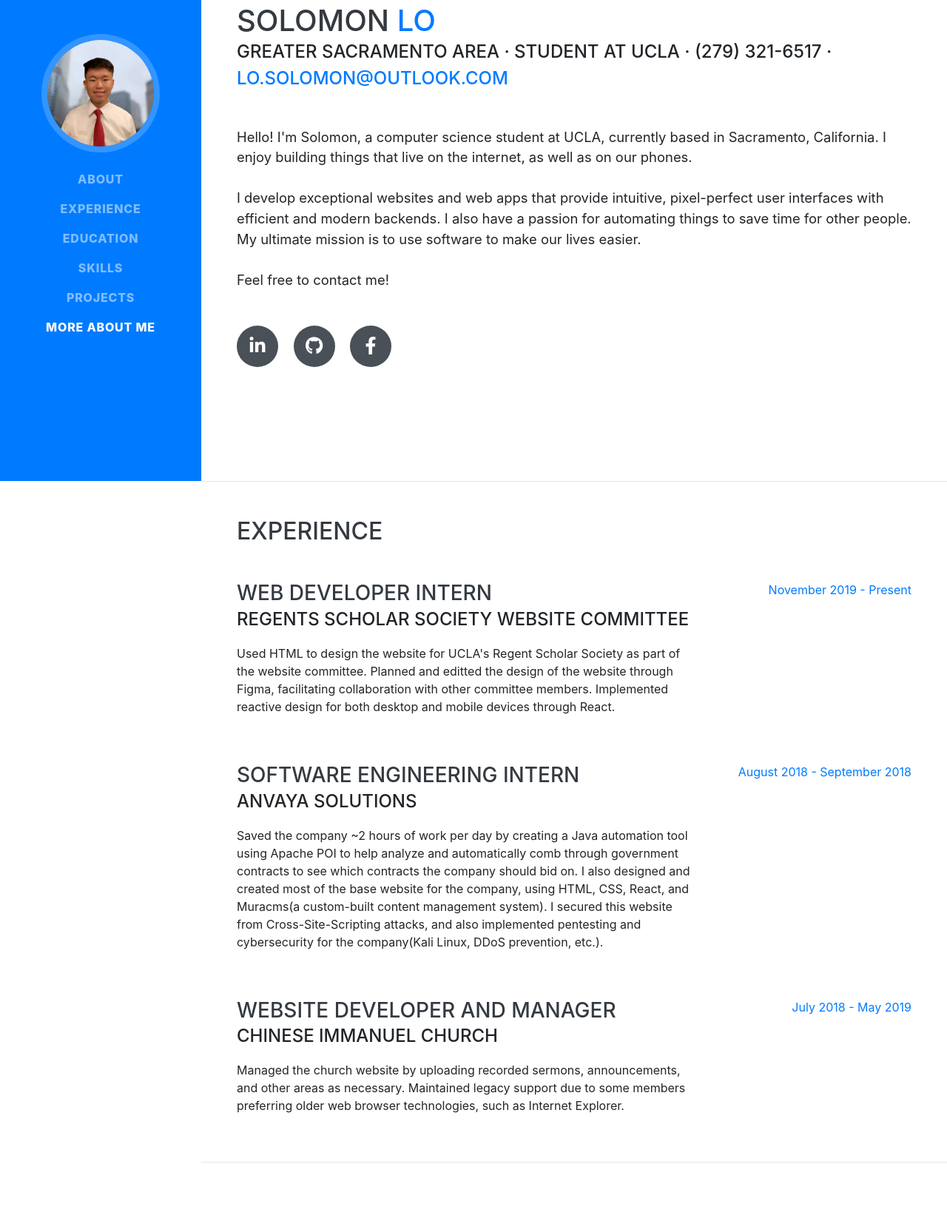
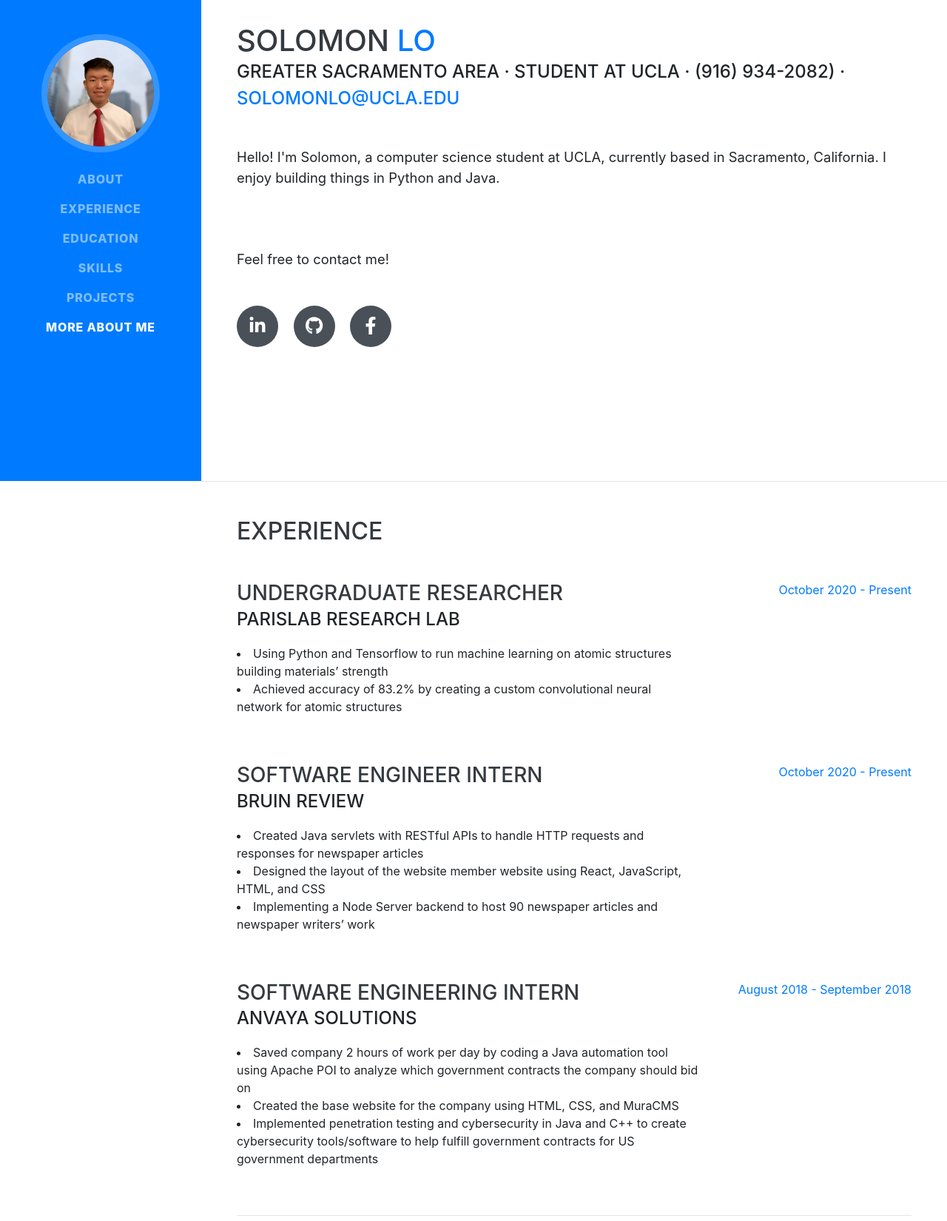
Before and after one commit to solomon-lo/solomon-lo.github.io, a website with bundled scripts: page index.html in a window 1280 px wide. Shown: the part 150-1800 px from the top of the page at 74% size. Built offline with nearby package versions, Linux system fonts and the light colour scheme; a web font is replaced by a local one.

Commit message:
updated formatting

```diff
--- a/index.html
+++ b/index.html
@@ -1,39 +1,58 @@
 <!DOCTYPE html>
 <html lang="en">
-
   <head>
-
-  <meta charset="utf-8">
-  <meta name="viewport" content="width=device-width, initial-scale=1, shrink-to-fit=no">
-  <meta name="description" content="">
-  <meta name="author" content="">
+    <meta charset="utf-8" />
+    <meta
+      name="viewport"
+      content="width=device-width, initial-scale=1, shrink-to-fit=no"
+    />
+    <meta name="description" content="" />
+    <meta name="author" content="" />
 
     <title>Resume - Start Bootstrap Theme</title>
 
     <!-- Bootstrap core CSS -->
-  <link href="vendor/bootstrap/css/bootstrap.min.css" rel="stylesheet">
+    <link href="vendor/bootstrap/css/bootstrap.min.css" rel="stylesheet" />
 
     <!-- Custom fonts for this template -->
-  <link href="https://fonts.googleapis.com/css?family=Saira+Extra+Condensed:500,700" rel="stylesheet">
-  <link href="https://fonts.googleapis.com/css?family=Muli:400,400i,800,800i" rel="stylesheet">
-  <link href="vendor/fontawesome-free/css/all.min.css" rel="stylesheet">
+    <link
+      href="https://fonts.googleapis.com/css?family=Saira+Extra+Condensed:500,700"
+      rel="stylesheet"
+    />
+    <link
+      href="https://fonts.googleapis.com/css?family=Muli:400,400i,800,800i"
+      rel="stylesheet"
+    />
+    <link href="vendor/fontawesome-free/css/all.min.css" rel="stylesheet" />
 
     <!-- Custom styles for this template -->
-  <link href="css/resume.min.css" rel="stylesheet">
-
+    <link href="css/resume.min.css" rel="stylesheet" />
   </head>
 
   <body id="page-top">
-
-  <nav class="navbar navbar-expand-lg navbar-dark bg-primary fixed-top" id="sideNav">
+    <nav
+      class="navbar navbar-expand-lg navbar-dark bg-primary fixed-top"
+      id="sideNav"
+    >
       <a class="navbar-brand js-scroll-trigger" href="#page-top">
         <span class="d-block d-lg-none">Solomon Lo</span>
         <span class="d-none d-lg-block">
-        <img class="img-fluid img-profile rounded-circle mx-auto mb-2" src="img/profile.jpg" alt="">
+          <img
+            class="img-fluid img-profile rounded-circle mx-auto mb-2"
+            src="img/profile.jpg"
+            alt=""
+          />
         </span>
       </a>
-    <button class="navbar-toggler" type="button" data-toggle="collapse" data-target="#navbarSupportedContent"
-      aria-controls="navbarSupportedContent" aria-expanded="false" aria-label="Toggle navigation">
+      <button
+        class="navbar-toggler"
+        type="button"
+        data-toggle="collapse"
+        data-target="#navbarSupportedContent"
+        aria-controls="navbarSupportedContent"
+        aria-expanded="false"
+        aria-label="Toggle navigation"
+      >
         <span class="navbar-toggler-icon"></span>
       </button>
       <div class="collapse navbar-collapse" id="navbarSupportedContent">
@@ -42,10 +61,14 @@
             <a class="nav-link js-scroll-trigger" href="#about">About</a>
           </li>
           <li class="nav-item">
-          <a class="nav-link js-scroll-trigger" href="#experience">Experience</a>
+            <a class="nav-link js-scroll-trigger" href="#experience"
+              >Experience</a
+            >
           </li>
           <li class="nav-item">
-          <a class="nav-link js-scroll-trigger" href="#education">Education</a>
+            <a class="nav-link js-scroll-trigger" href="#education"
+              >Education</a
+            >
           </li>
           <li class="nav-item">
             <a class="nav-link js-scroll-trigger" href="#skills">Skills</a>
@@ -54,34 +77,36 @@
             <a class="nav-link js-scroll-trigger" href="#interests">Projects</a>
           </li>
           <li class="nav-item">
-          <a class="nav-link js-scroll-trigger" href="#awards">More About Me</a>
+            <a class="nav-link js-scroll-trigger" href="#awards"
+              >More About Me</a
+            >
           </li>
         </ul>
       </div>
     </nav>
 
     <div class="container-fluid p-0">
-
-    <section class="resume-section p-3 p-lg-5 d-flex align-items-center" id="about">
+      <section
+        class="resume-section p-3 p-lg-5 d-flex align-items-center"
+        id="about"
+      >
         <div class="w-100">
-        <h1 class="mb-0">Solomon
+          <h1 class="mb-0">
+            Solomon
             <span class="text-primary">Lo</span>
           </h1>
-        <div class="subheading mb-5">Greater Sacramento Area · Student at UCLA · (279) 321-6517 ·
-          <a href="mailto:name@email.com">lo.solomon@outlook.com</a>
+          <div class="subheading mb-5">
+            Greater Sacramento Area · Student at UCLA · (916) 934-2082) ·
+            <a href="mailto:name@email.com">solomonlo@ucla.edu</a>
           </div>
-        <p class="lead mb-5">Hello! I'm Solomon, a computer science student at UCLA, currently based in Sacramento,
-          California.
-          I enjoy building things that live on the internet, as well as on our phones.
+          <p class="lead mb-5">
+            Hello! I'm Solomon, a computer science student at UCLA, currently
+            based in Sacramento, California. I enjoy building things in Python and Java.
             <br />
             <br />
-          I develop exceptional websites and web apps that provide intuitive, pixel-perfect user interfaces with
-          efficient and modern backends. I also have a passion for automating things to save time for other people. My
-          ultimate mission is to use software to make our lives easier.
             <br />
             <br />
             Feel free to contact me!
-
           </p>
           <div class="social-icons">
             <a href="https://www.linkedin.com/in/solomonlo/">
@@ -97,189 +122,273 @@
         </div>
       </section>
 
-    <hr class="m-0">
+      <hr class="m-0" />
 
-    <section class="resume-section p-3 p-lg-5 d-flex justify-content-center" id="experience">
+      <section
+        class="resume-section p-3 p-lg-5 d-flex justify-content-center"
+        id="experience"
+      >
         <div class="w-100">
           <h2 class="mb-5">Experience</h2>
 
-        <div class="resume-item d-flex flex-column flex-md-row justify-content-between mb-5">
+
+          <div
+            class="resume-item d-flex flex-column flex-md-row justify-content-between mb-5"
+          >
             <div class="resume-content">
-            <h3 class="mb-0">Web Developer Intern</h3>
-            <div class="subheading mb-3">Regents Scholar Society Website Committee</div>
-            <p>Used HTML to design the website for UCLA's Regent Scholar Society as part of the website committee.
-              Planned and editted the design of the website through Figma, facilitating collaboration with other
-              committee members. Implemented reactive design for both desktop and mobile devices through React. </p>
+              <h3 class="mb-0">Undergraduate Researcher</h3>
+              <div class="subheading mb-3">ParisLAB Research Lab</div>
+              <p>
+                <li>
+                  <i class="fa-li fa fa-check"></i>
+                  Using Python and Tensorflow to run machine learning on atomic structures building materials’ strength
+                </li>
+                <li>
+                  Achieved accuracy of 83.2% by creating a custom convolutional neural network for atomic structures
+                </li>
+              </p>
             </div>
             <div class="resume-date text-md-right">
-            <span class="text-primary">November 2019 - Present</span>
+              <span class="text-primary">October 2020 - Present</span>
             </div>
           </div>
 
-        <div class="resume-item d-flex flex-column flex-md-row justify-content-between mb-5">
+          <div
+            class="resume-item d-flex flex-column flex-md-row justify-content-between mb-5"
+          >
+            <div class="resume-content">
+              <h3 class="mb-0">Software Engineer Intern</h3>
+              <div class="subheading mb-3">Bruin Review</div>
+              <p>
+                <li>
+                  <i class="fa-li fa fa-check"></i>
+                  Created Java servlets with RESTful APIs to handle HTTP requests and responses for newspaper articles
+                </li>
+                <li>
+                  Designed the layout of the website member website using React, JavaScript, HTML, and CSS
+                </li>
+                <li>
+                  Implementing a Node Server backend to host 90 newspaper articles and newspaper writers’ work
+                </li>
+              </p>
+            </div>
+            <div class="resume-date text-md-right">
+              <span class="text-primary">October 2020 - Present</span>
+            </div>
+          </div>
+
+
+          <div
+          class="resume-item d-flex flex-column flex-md-row justify-content-between mb-5"
+        >
           <div class="resume-content">
             <h3 class="mb-0">Software Engineering Intern</h3>
             <div class="subheading mb-3">Anvaya Solutions</div>
-            <p>Saved the company ~2 hours of work per day by creating a Java automation tool using Apache POI to help
-              analyze and automatically comb through government contracts to see which contracts the company should bid
-              on. I also designed and created most of the base website for the company, using HTML, CSS, React, and
-              Muracms(a custom-built content management system). I secured this website from Cross-Site-Scripting
-              attacks, and also implemented pentesting and cybersecurity for the company(Kali Linux, DDoS prevention,
-              etc.).</p>
+            <p>
+              <li>
+                <i class="fa-li fa fa-check"></i>
+                Saved company 2 hours of work per day by coding a Java
+                automation tool using Apache POI to analyze which government
+                contracts the company should bid on
+              </li>
+              <li>
+                Created the base website for the company using HTML, CSS, and
+                MuraCMS
+              </li>
+
+              <li>
+                <i class="fa-li fa fa-check"></i>
+                Implemented penetration testing and cybersecurity in Java and
+                C++ to create cybersecurity tools/software to help fulfill
+                government contracts for US government departments
+              </li>
+            </p>
           </div>
           <div class="resume-date text-md-right">
             <span class="text-primary">August 2018 - September 2018</span>
           </div>
         </div>
 
-        <div class="resume-item d-flex flex-column flex-md-row justify-content-between">
-          <div class="resume-content">
-            <h3 class="mb-0">Website Developer and Manager</h3>
-            <div class="subheading mb-3">Chinese Immanuel Church</div>
-            <p>Managed the church website by uploading recorded sermons, announcements, and other areas as necessary.
-              Maintained legacy support due to some members preferring older web browser technologies, such as Internet
-              Explorer.</p>
-          </div>
-          <div class="resume-date text-md-right">
-            <span class="text-primary">July 2018 - May 2019</span>
-          </div>
-        </div>
+      <hr class="m-0" />
 
-      </div>
-
-    </section>
-
-    <hr class="m-0">
-
-    <section class="resume-section p-3 p-lg-5 d-flex align-items-center" id="education">
+      <section
+        class="resume-section p-3 p-lg-5 d-flex align-items-center"
+        id="education"
+      >
         <div class="w-100">
           <h2 class="mb-5">Education</h2>
 
-        <div class="resume-item d-flex flex-column flex-md-row justify-content-between mb-5">
+          <div
+            class="resume-item d-flex flex-column flex-md-row justify-content-between mb-5"
+          >
             <div class="resume-content">
               <h3 class="mb-0">University of California, Los Angeles</h3>
-            <div class="subheading mb-3">Bachelor of Science in <b>Computer Science</b></div>
-            <p><b>Regent Scholar:</b> Honor awarded to the top <b>1.5%</b> of applicants based on academic and
-              extracurricular achievement</p>
-              <p><b>Alumni Scholar:</b> Honor awarded for demonstrating academic excellence, powerful leadership and a desire to effect positive change.</p>
+              <div class="subheading mb-3">
+                Bachelor of Science in <b>Computer Science</b>
+              </div>
+              <p>
+                <b>Regent Scholar:</b> Honor awarded to the top <b>1.5%</b> of
+                applicants based on academic and extracurricular achievement
+              </p>
+              <p>
+                <b>Alumni Scholar:</b> Honor awarded for demonstrating academic
+                excellence, powerful leadership and a desire to effect positive
+                change.
+              </p>
             </div>
             <div class="resume-date text-md-right">
               <span class="text-primary">August 2019 - Present</span>
             </div>
           </div>
 
-        <div class="resume-item d-flex flex-column flex-md-row justify-content-between">
+          <div
+            class="resume-item d-flex flex-column flex-md-row justify-content-between"
+          >
             <div class="resume-content">
               <h3 class="mb-0">Vista del Lago High School</h3>
               <div class="subheading mb-3">Class Rank: 3/444</div>
-            <p>Math Club President
-              <br />Tutor for AP Computer Science and AP Physics
-              <br />QuizBowl Club Team Captain
-              <br />Class Senator
+              <p>
+                Math Club President <br />Tutor for AP Computer Science and AP
+                Physics <br />QuizBowl Club Team Captain <br />Class Senator
               </p>
             </div>
             <div class="resume-date text-md-right">
               <span class="text-primary">August 2016 - May 2019</span>
             </div>
           </div>
-
         </div>
       </section>
 
-    <hr class="m-0">
+      <hr class="m-0" />
 
-    <section class="resume-section p-3 p-lg-5 d-flex align-items-center" id="skills">
+      <section
+        class="resume-section p-3 p-lg-5 d-flex align-items-center"
+        id="skills"
+      >
         <div class="w-100">
           <h2 class="mb-5">Skills and Technologies</h2>
           <div class="subheading mb-3">Languages</div>
           <ul class="fa-ul mb-0">
             <li>
               <i class="fa-li fa fa-check"></i>
-            Extensive Experience in: HTML &amp; CSS, React, Bootstrap 3 &amp; 4, Javascript, XML, and Content Management
-            Systems</li>
+              Extensive Experience in: HTML &amp; CSS, React, Bootstrap 3 &amp;
+              4, Javascript, XML, and Content Management Systems
+            </li>
             <li>
               <i class="fa-li fa fa-check"></i>
-            Proficient in programming with: C, C++, Java, Python</li>
+              Proficient in programming with: C, C++, Java, Python
+            </li>
             <li>
               <i class="fa-li fa fa-check"></i>
-            Experience with Unix, Mac OS, Git, and Windows for development, including Android Studio and Xcode</li>
+              Experience with Unix, Mac OS, Git, and Windows for development,
+              including Android Studio and Xcode
+            </li>
             <li>
               <i class="fa-li fa fa-check"></i>
-            Familiar with JetBrains IDE, and the Vim and Emacs text editors</li>
+              Familiar with JetBrains IDE, and the Vim and Emacs text editors
+            </li>
             <li>
               <i class="fa-li fa fa-check"></i>
-            Currently experimenting in(as of April 2020): Swift and iOS development</li>
-          <li>
+              Currently experimenting in(as of April 2020): Swift and iOS
+              development
+            </li>
+            <li></li>
           </ul>
         </div>
       </section>
 
+      <hr class="m-0" />
 
-    <hr class="m-0">
-
-    <section class="resume-section p-3 p-lg-5 d-flex align-items-center" id="interests">
+      <section
+        class="resume-section p-3 p-lg-5 d-flex align-items-center"
+        id="interests"
+      >
         <div class="w-100">
           <h2 class="mb-5">Projects</h2>
           <p>Here are some of my projects:</p>
-        <p class="mb-0"> <a href="https://github.com/solomon-lo/Smart-Shopper"> <b>SmartShopper</b> </a> <i>(March
-            2020):</i> Built an application that is able to send text messages
-          to people informing them of inventory of essential items in stores. It was able to send and receive tests, and
-          contained GUI used to send out inventory notifications to phone numbers in a database. It used Python,
-          alongside the Twilio API and some Python libraries including tkinter (for a simple GUI).
+          <p class="mb-0">
+            <a href="https://github.com/solomon-lo/Smart-Shopper">
+              <b>SmartShopper</b>
+            </a>
+            <i>(March 2020):</i> Built an application that is able to send text
+            messages to people informing them of inventory of essential items in
+            stores. It was able to send and receive tests, and contained GUI
+            used to send out inventory notifications to phone numbers in a
+            database. It used Python, alongside the Twilio API and some Python
+            libraries including tkinter (for a simple GUI).
             <br />
             <br />
           </p>
-        <p class="mb-0"> <a href="https://play.google.com/store/apps/details?id=com.SleepDebtTracker"> <b>Sleep Debt
-              Alarm Android App</b>
-          </a> <i>(May 2019 - Present):</i> Used Java to code an app that
-          tracks sleep debt and automatically sets optimized alarm times. I utilized the Android Studio in order to code
-          this app. I utilized XML to design the UI to create a seamless user experience, which emphasized minimalism
-          and ease of use. Currently reworking it for iOS in Xcode, with Swift.
+          <p class="mb-0">
+            <a
+              href="https://play.google.com/store/apps/details?id=com.SleepDebtTracker"
+            >
+              <b>Sleep Debt Alarm Android App</b>
+            </a>
+            <i>(May 2019 - Present):</i> Used Java to code an app that tracks
+            sleep debt and automatically sets optimized alarm times. I utilized
+            the Android Studio in order to code this app. I utilized XML to
+            design the UI to create a seamless user experience, which emphasized
+            minimalism and ease of use. Currently reworking it for iOS in Xcode,
+            with Swift.
             <br />
             <br />
           </p>
-        <p class="mb-0"><a href="https://github.com/solomon-lo/League-Scheduler"><b>Folsom City Soccer League
-              Scheduler </b></a><i>(January 2019):</i> Created a Java program at the
-          request of a soccer coach in order to optimize the scheduling of which soccer teams played on which fields in
-          the Folsom Soccer League. It allowed the coach to enter the teams, when they played, and their requirements,
-          in order to create an optimized schedule for when each team played, who they would play against, and which
-          soccer field in Folsom they would play on. It utilized the Apache POI framework along with Java, where it read
-          from an Excel sheet of the teams, coaches, and each of their requirements.
-
+          <p class="mb-0">
+            <a href="https://github.com/solomon-lo/League-Scheduler"
+              ><b>Folsom City Soccer League Scheduler </b></a
+            ><i>(January 2019):</i> Created a Java program at the request of a
+            soccer coach in order to optimize the scheduling of which soccer
+            teams played on which fields in the Folsom Soccer League. It allowed
+            the coach to enter the teams, when they played, and their
+            requirements, in order to create an optimized schedule for when each
+            team played, who they would play against, and which soccer field in
+            Folsom they would play on. It utilized the Apache POI framework
+            along with Java, where it read from an Excel sheet of the teams,
+            coaches, and each of their requirements.
           </p>
         </div>
       </section>
 
-    <hr class="m-0">
+      <hr class="m-0" />
 
-    <section class="resume-section p-3 p-lg-5 d-flex align-items-center" id="awards">
+      <section
+        class="resume-section p-3 p-lg-5 d-flex align-items-center"
+        id="awards"
+      >
         <div class="w-100">
           <h2 class="mb-5">More About Me</h2>
           <ul class="fa-ul mb-0">
             <li>
               <i class="fa-li fa fa-trophy text-warning"></i>
-            U.S. Citizen</li>
+              U.S. Citizen
+            </li>
             <li>
               <i class="fa-li fa fa-trophy text-warning"></i>
-            Completed FreeCodeCamp Responsive Web Design Certification</li>
+              Completed FreeCodeCamp Responsive Web Design Certification
+            </li>
             <li>
               <i class="fa-li fa fa-trophy text-warning"></i>
-            Won first Place at Sacramento Regional MathCounts Math Competition(as President of Math Club)</li>
+              Won first Place at Sacramento Regional MathCounts Math
+              Competition(as President of Math Club)
+            </li>
             <li>
               <i class="fa-li fa fa-trophy text-warning"></i>
-            Always looking to work hard, grow, and develop my skills.</li>
+              Always looking to work hard, grow, and develop my skills.
+            </li>
             <li>
               <i class="fa-li fa fa-trophy text-warning"></i>
-            When I'm not coding, I enjoy: playing basketball, lifting weights, playing board games, or
-            dreaming(sleeping).</li>
+              When I'm not coding, I enjoy: playing basketball, lifting weights,
+              playing board games, or dreaming(sleeping).
+            </li>
             <li>
               <i class="fa-li fa fa-trophy text-warning"></i>
-            Orange is my favorite color(As you can tell from my website!)</li>
-          <li>
+              Orange is my favorite color(As you can tell from my website!)
+            </li>
+            <li></li>
           </ul>
         </div>
       </section>
-
     </div>
 
     <!-- Bootstrap core JavaScript -->
@@ -291,7 +400,5 @@
 
     <!-- Custom scripts for this template -->
     <script src="js/resume.min.js"></script>
-
   </body>
-
 </html>
```
Lines whose indentation alone changed are shown as unchanged.
